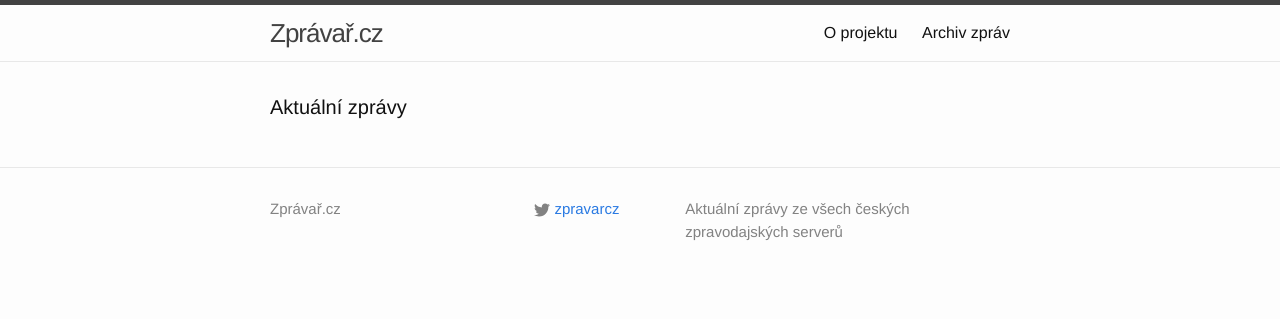
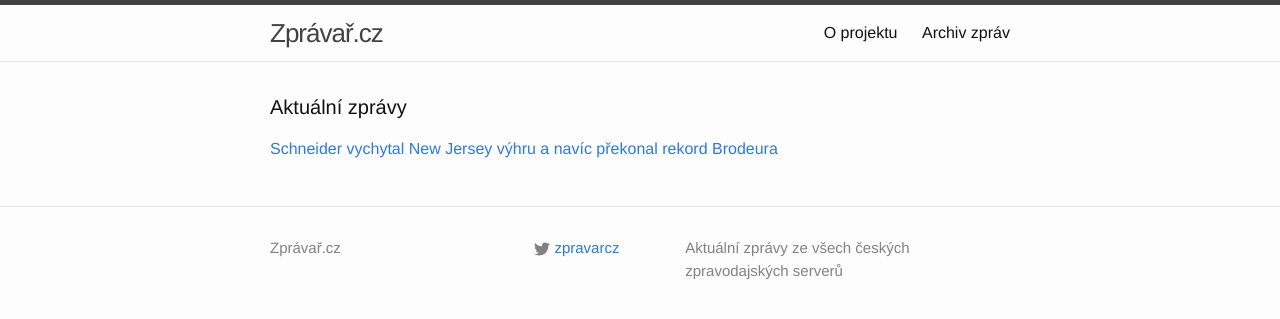
Before and after one commit to adliska/zpravar, a Jekyll site: the page built from index.html, in a window 1280 px wide. Shown: the top 319 px of the page. Built offline with Jekyll 4.4.1, drawn with Linux system fonts in a browser that asks for light colours.

Commit message:
zpravar news update

```diff
--- a/index.html
+++ b/index.html
@@ -5,4 +5,11 @@ layout: default
 <div class="home">
     <h1 class="page-heading">Aktuální zprávy</h1>
 
-</div>
+<p><a href="javascript:;" onclick="toggle_visibility('zpravy0')">Schneider vychytal New Jersey výhru a navíc překonal rekord Brodeura</a></p>
+<div id="zpravy0" style="display:none">
+<ul>
+<li><a href=http://hokej.idnes.cz/schneider-vychytal-new-jersey-vyhru-dvl-/nhl.aspx?c=A141122_065959_nhl_Mkr>Schneider vychytal New Jersey výhru a navíc překonal rekord Brodeura - hokej.idnes.cz</a></li>
+<li><a href=http://www.sportovninoviny.cz/zpravy/devils-vyhrali-v-edmontonu-schneider-prekonal-rekord-brodeura/1150126>Devils vyhráli v Edmontonu, Schneider překonal rekord Brodeura - www.sportovninoviny.cz</a></li>
+<li><a href=http://sport.aktualne.cz/jagrovi-devils-porazili-oilers-schneider-prekonal-brodeura/r~fe787986720811e48477002590604f2e/>Jágrovi Devils porazili Oilers, Schneider překonal Brodeura - sport.aktualne.cz</a></li>
+</ul>
+</div></div>
```
